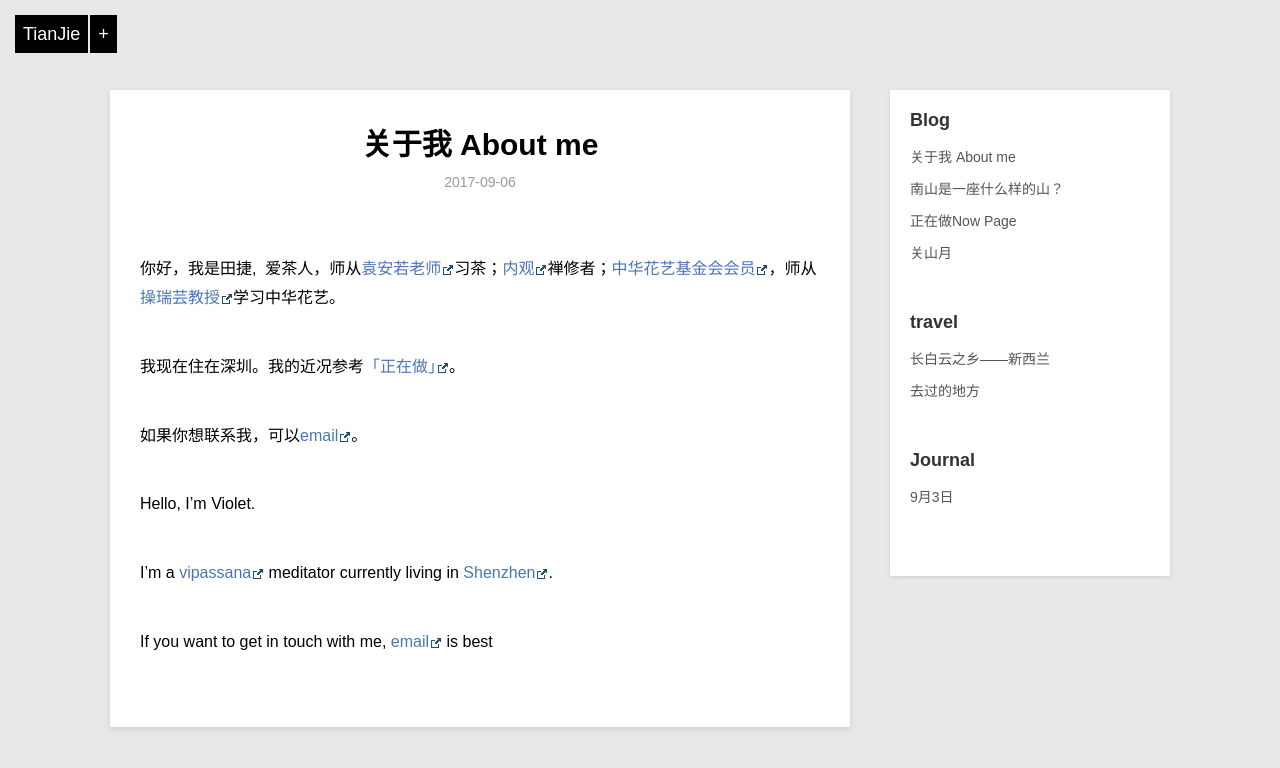
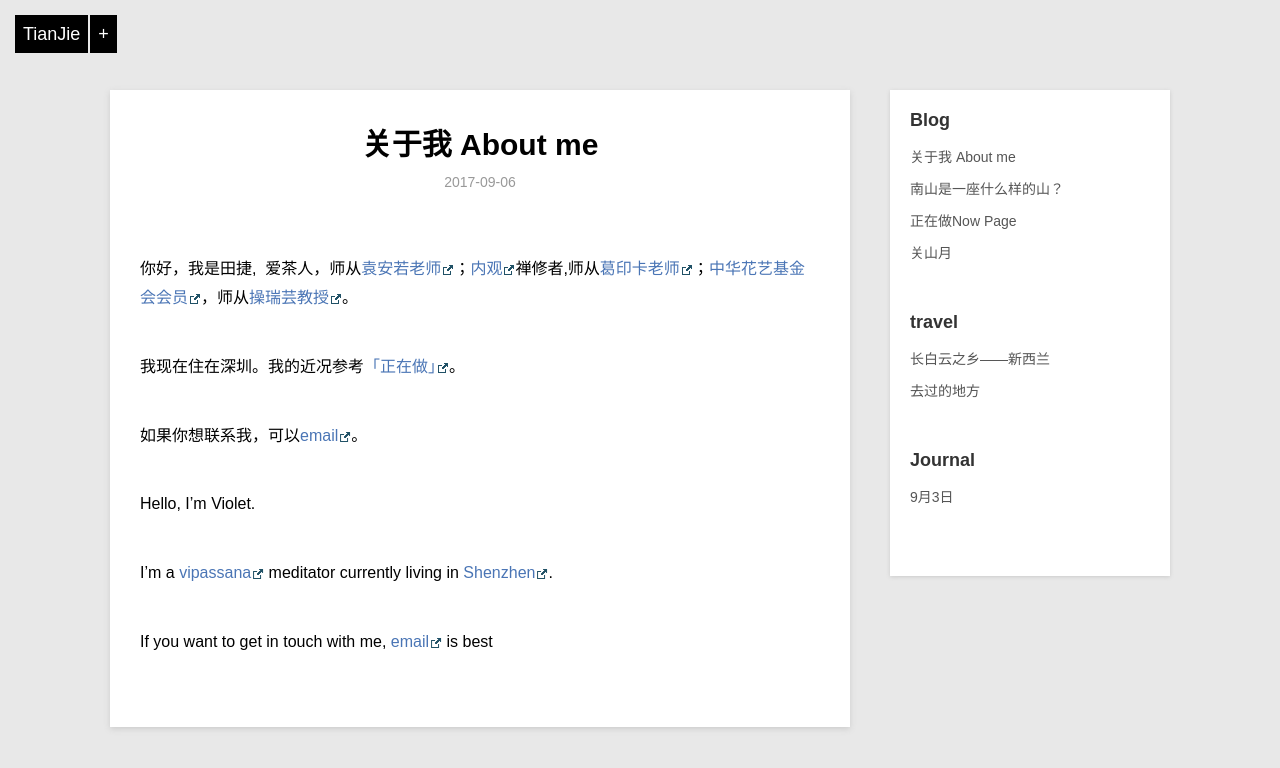
Before and after one commit to violettianjie/violettianjie.github.io, a Jekyll site: the page built from _posts/blog/2017-09-06-aboutme.md, in a window 1280 px wide. Shown: the top 768 px of the page. Built offline with Jekyll 4.4.1, drawn with Linux system fonts in a browser that asks for light colours.

Commit message:
Update 2017-09-06-aboutme.md

```diff
--- a/_posts/blog/2017-09-06-aboutme.md
+++ b/_posts/blog/2017-09-06-aboutme.md
@@ -5,7 +5,7 @@ description: "关于我"
 category: blog
 ---
 
-你好，我是田捷,  爱茶人，师从[袁安若老师](http://blog.sina.com.cn/chasutra )习茶；[内观](https://www.dhamma.org/en/index)禅修者；[中华花艺基金会会员](http://www.florist.org.tw)，师从[操瑞芸教授](http://blog.sina.com.cn/caoruiyunchengdu)学习中华花艺。
+你好，我是田捷,  爱茶人，师从[袁安若老师](http://blog.sina.com.cn/chasutra )；[内观](https://www.dhamma.org/en/index)禅修者,师从[葛印卡老师](https://en.wikipedia.org/wiki/S._N._Goenka)；[中华花艺基金会会员](http://www.florist.org.tw)，师从[操瑞芸教授](http://blog.sina.com.cn/caoruiyunchengdu)。
 
 我现在住在深圳。我的近况参考[「正在做」](http://violettianjie.com/whatIamdoingnow)。
 
```
